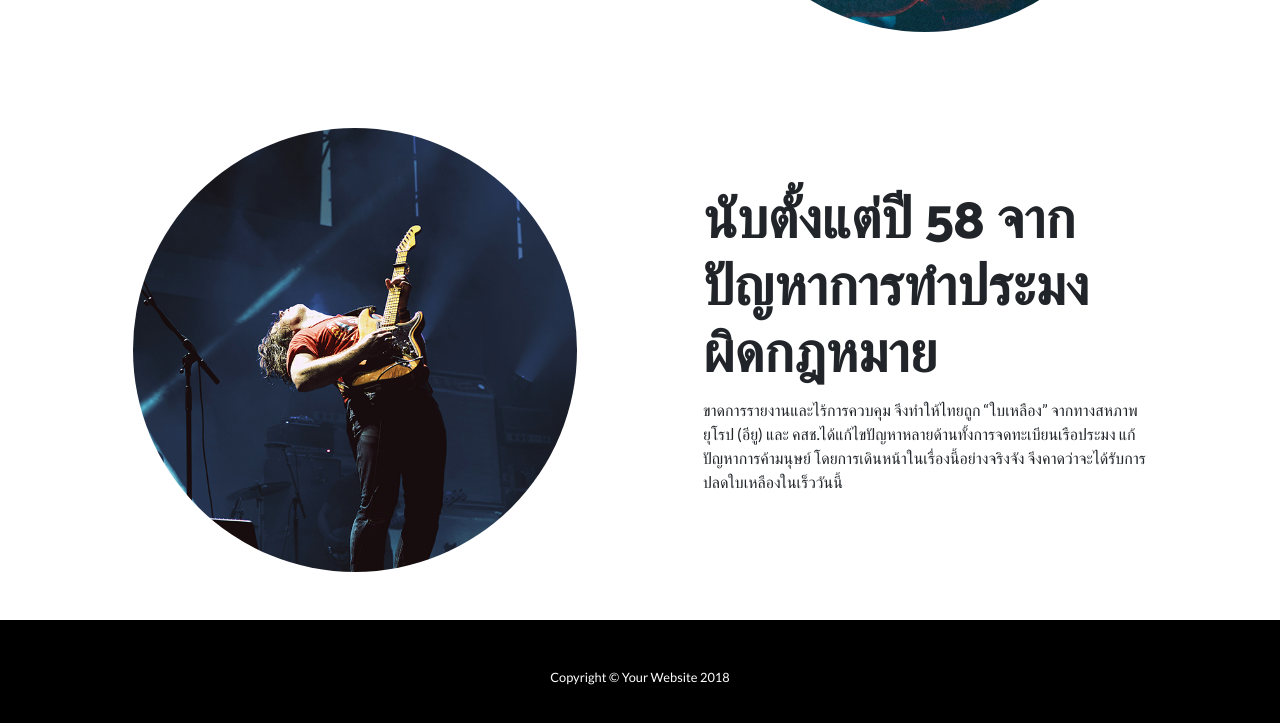
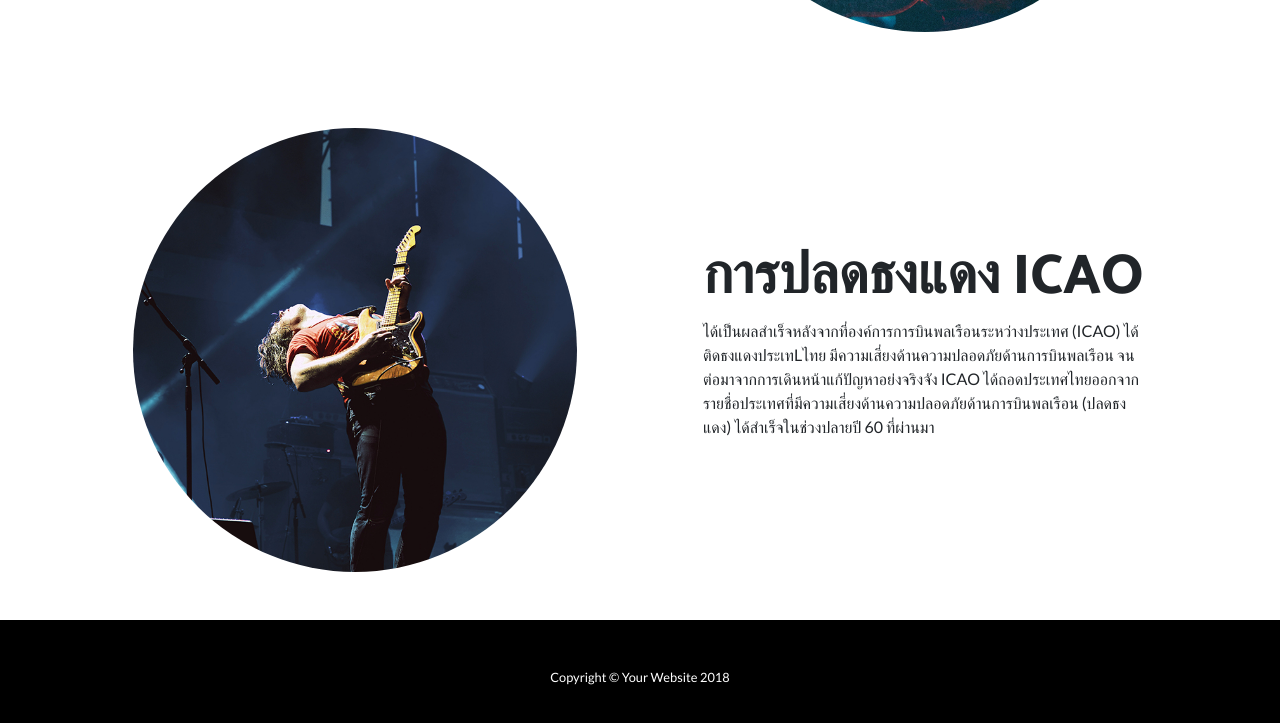
Before and after one commit to PratchayaKhunsee/SELab01, a website: page index.html in a window 1280 px wide. Shown: the part 2227-2950 px from the top of the page. Drawn offline with Linux system fonts and the light colour scheme.

```diff
--- a/index.html
+++ b/index.html
@@ -123,8 +123,8 @@
           </div>
           <div class="col-lg-6">
             <div class="p-5">
-              <h2 class="display-4">นับตั้งแต่ปี 58 จากปัญหาการทำประมงผิดกฎหมาย</h2>
-              <p>ขาดการรายงานและไร้การควบคุม จึงทำให้ไทยถูก “ใบเหลือง” จากทางสหภาพยุโรป (อียู) และ คสช.ได้แก้ไขปัญหาหลายด้านทั้งการจดทะเบียนเรือประมง แก้ปัญหาการค้ามนุษย์ โดยการเดินหน้าในเรื่องนี้อย่างจริงจัง จึงคาดว่าจะได้รับการปลดใบเหลืองในเร็ววันนี้</p>
+              <h2 class="display-4">การปลดธงแดง ICAO </h2>
+              <p>ได้เป็นผลสำเร็จหลังจากที่องค์การการบินพลเรือนระหว่างประเทศ (ICAO) ได้ติดธงแดงประเทLไทย มีความเสี่ยงด้านความปลอดภัยด้านการบินพลเรือน จนต่อมาจากการเดินหน้าแก้ปัญหาอย่งจริงจัง ICAO ได้ถอดประเทศไทยออกจากรายชื่อประเทศที่มีความเสี่ยงด้านความปลอดภัยด้านการบินพลเรือน (ปลดธงแดง) ได้สำเร็จในช่วงปลายปี 60 ที่ผ่านมา</p>
             </div>
           </div>
         </div>
```
